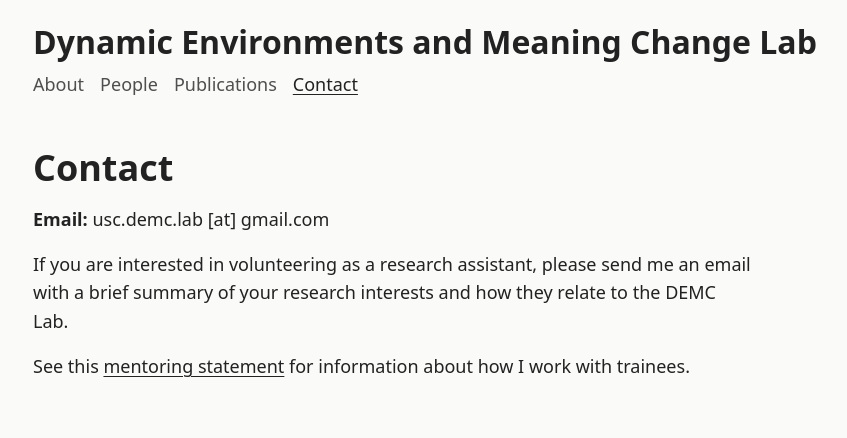
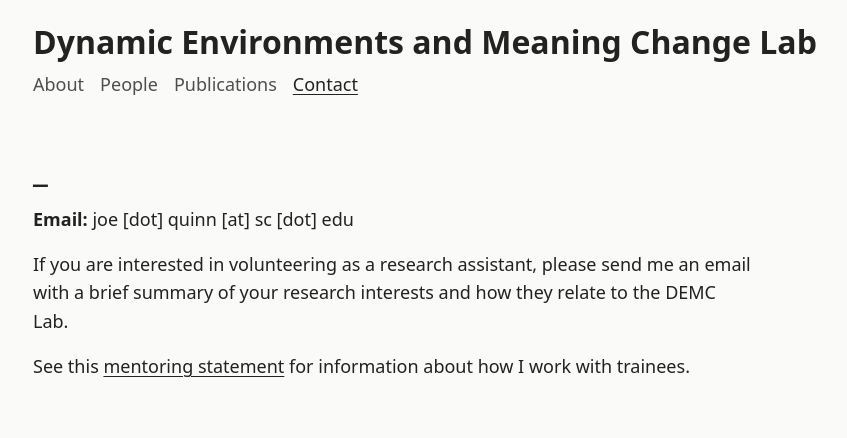
Before and after one commit to demc-lab/demc-lab.github.io, a plain HTML site: page contact.html in a window 1280 px wide. Shown: the whole page, without its empty margins (117-964 px from the left). Drawn offline with Linux system fonts and the light colour scheme.

Commit message:
Update contact information and heading in contact.html

```diff
--- a/contact.html
+++ b/contact.html
@@ -23,11 +23,11 @@
 
     <main class="site-main">
         <section class="page-intro">
-            <h1>Contact</h1>
+            <h1>_</h1>
         </section>
 
         <section class="content-panel contact-block">
-            <p><strong>Email:</strong> usc.demc.lab [at] gmail.com</p>
+            <p><strong>Email:</strong> joe [dot] quinn [at] sc [dot] edu</p>
             <p>
                 If you are interested in volunteering as a research assistant, please send me an email with a brief summary
                 of your research interests and how they relate to the DEMC Lab.
```
